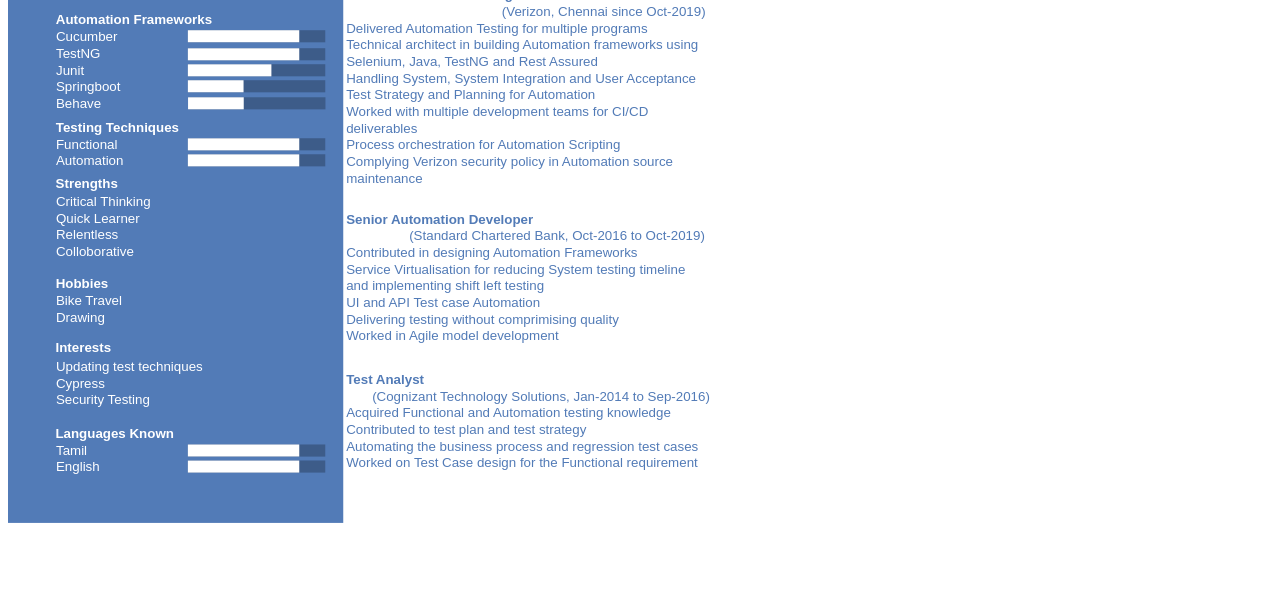
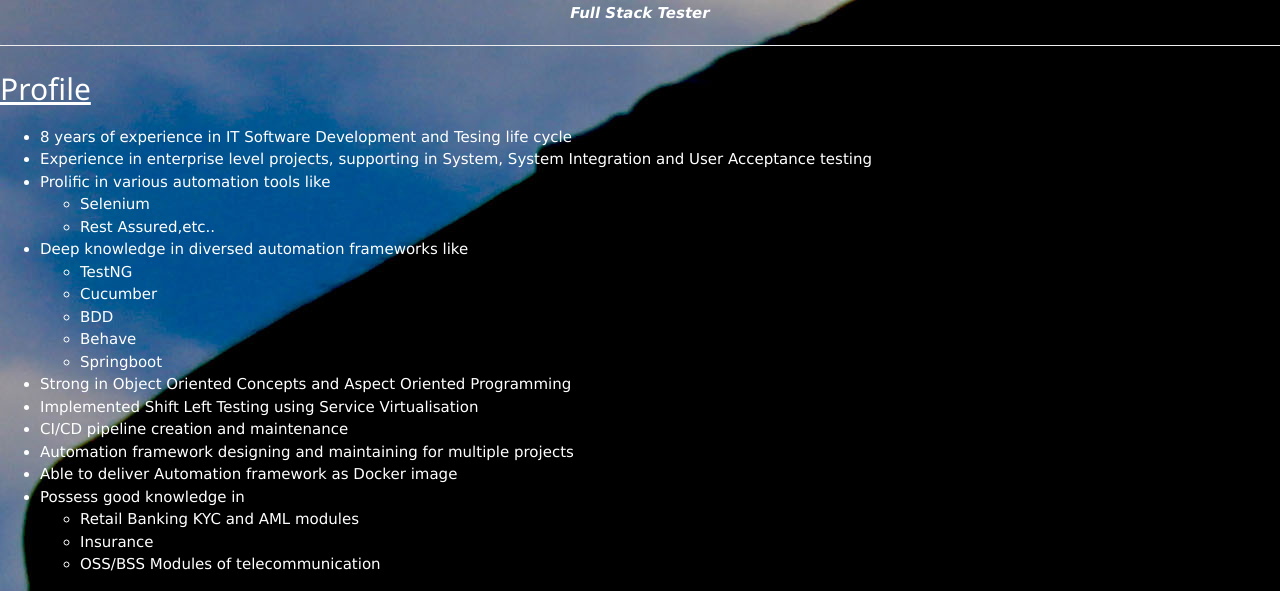
Before and after one commit to VigneshR32/VigneshR32.github.io, a plain HTML site: page index.html in a window 1280 px wide. Shown: the part 608-1199 px from the top of the page. Before the commit the page ends 1143 px from the top, so only its background shows below. Drawn offline with nearby package versions, Linux system fonts and the light colour scheme.

Commit message:
Updated the site

```diff
--- a/index.html
+++ b/index.html
@@ -1,10 +1,85 @@
-<!DOCTYPE HTML>
+<!DOCTYPE html>
 <html>
-	<head>
-		<title>Vignesh</title>
-		<meta charset="utf-8" />
-	</head>
-	<body>
-		<a href="#" class="image fit"><img src="images/Profile Page 1 Blue.svg" alt="" /></a>
-	</body>
+
+<head>
+  <meta charset="UTF-8">
+  <meta name="viewport" content="width=device-width, initial-scale=1">
+  <link rel="stylesheet" href="https://www.w3schools.com/w3css/3/w3.css">
+  <title></title>
+</head>
+
+<body style="background-image: url('images/Vic_Silhoutte.jpg');">
+  <img src="images/Vignesh.R.jpg" alt="Profile Picture">
+  <h1 style="color: white;" align="center">Vignesh</h1>
+  <p align="center">
+    <em><strong style="color: white;">Full Stack Tester</strong></em>
+  </p>
+  <hr>
+  <p>
+  <h2><u style="color: white;">Profile</u></h2>
+  <ul style="color: white;">
+    <li>
+      8 years of experience in IT Software Development and Tesing life cycle
+    </li>
+    <li>
+      Experience in enterprise level projects, supporting in System, System Integration and User Acceptance testing
+    </li>
+    <li>
+      Prolific in various automation tools like
+      <ul>
+        <li>
+           Selenium
+        </li>
+        <li>
+          Rest Assured,etc..
+        </li>
+      </ul>
+    </li>
+    <li>
+      Deep knowledge in diversed automation frameworks like
+      <ul>
+        <li>
+          TestNG
+        </li>
+        <li>
+          Cucumber
+        </li>
+        <li>
+          BDD
+        </li>
+        <li>
+           Behave
+        </li>
+        <li>
+          Springboot
+        </li>
+      </ul>
+    </li>
+    <li>
+      Strong in Object Oriented Concepts and Aspect Oriented Programming
+    </li>
+    <li>
+      Implemented Shift Left Testing using Service Virtualisation
+    </li>
+    <li>
+      CI/CD pipeline creation and maintenance
+    </li>
+    <li>
+      Automation framework designing and maintaining for multiple projects
+    </li>
+    <li>
+      Able to deliver Automation framework as Docker image
+    </li>
+    <li>
+      Possess good knowledge in
+      <ul>
+        <li>Retail Banking KYC and AML modules</li>
+        <li>Insurance</li>
+        <li>OSS/BSS Modules of telecommunication</li>
+    </ul>
+    </li>
+  </ul>
+  </p>
+</body>
+
 </html>
```
Also changed, not shown: images/Vic_Silhoutte.jpg (added), images/Vignesh.R.jpg (added), images/Vignesh.jpg (added).
